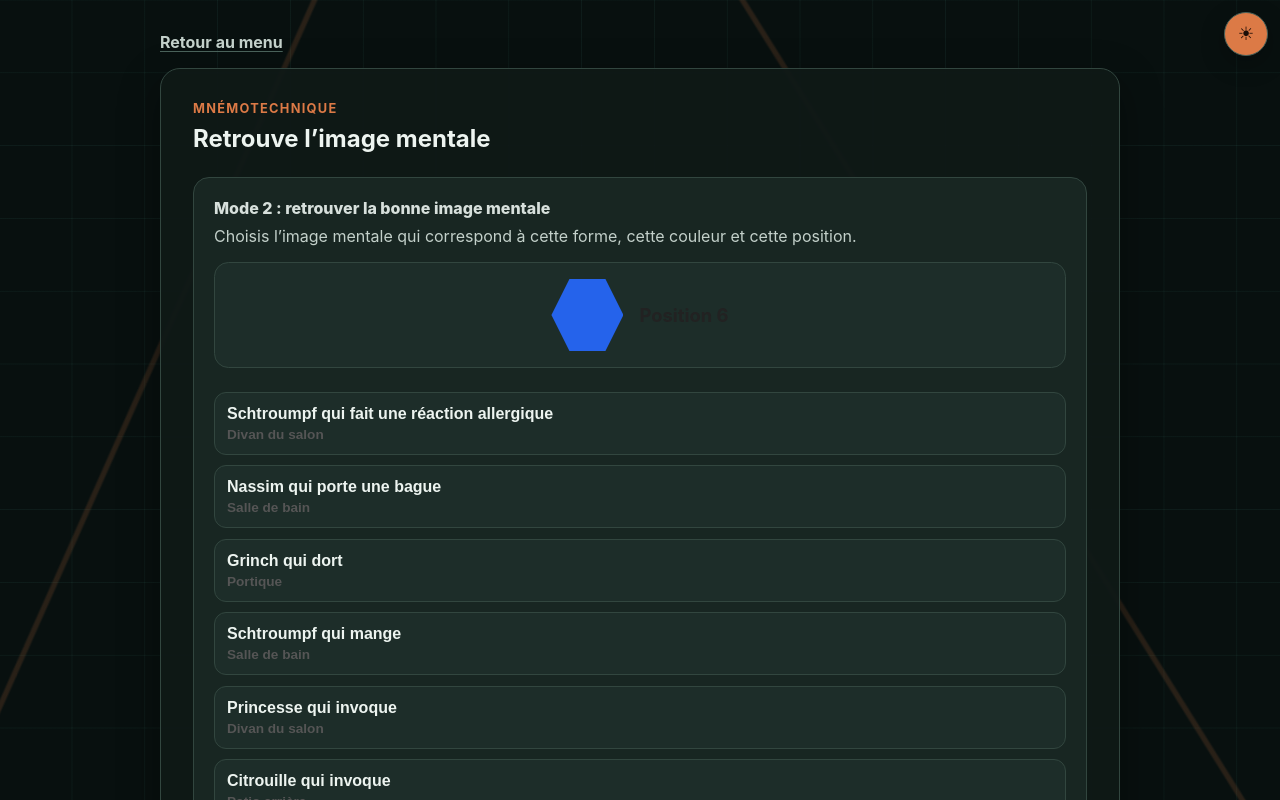
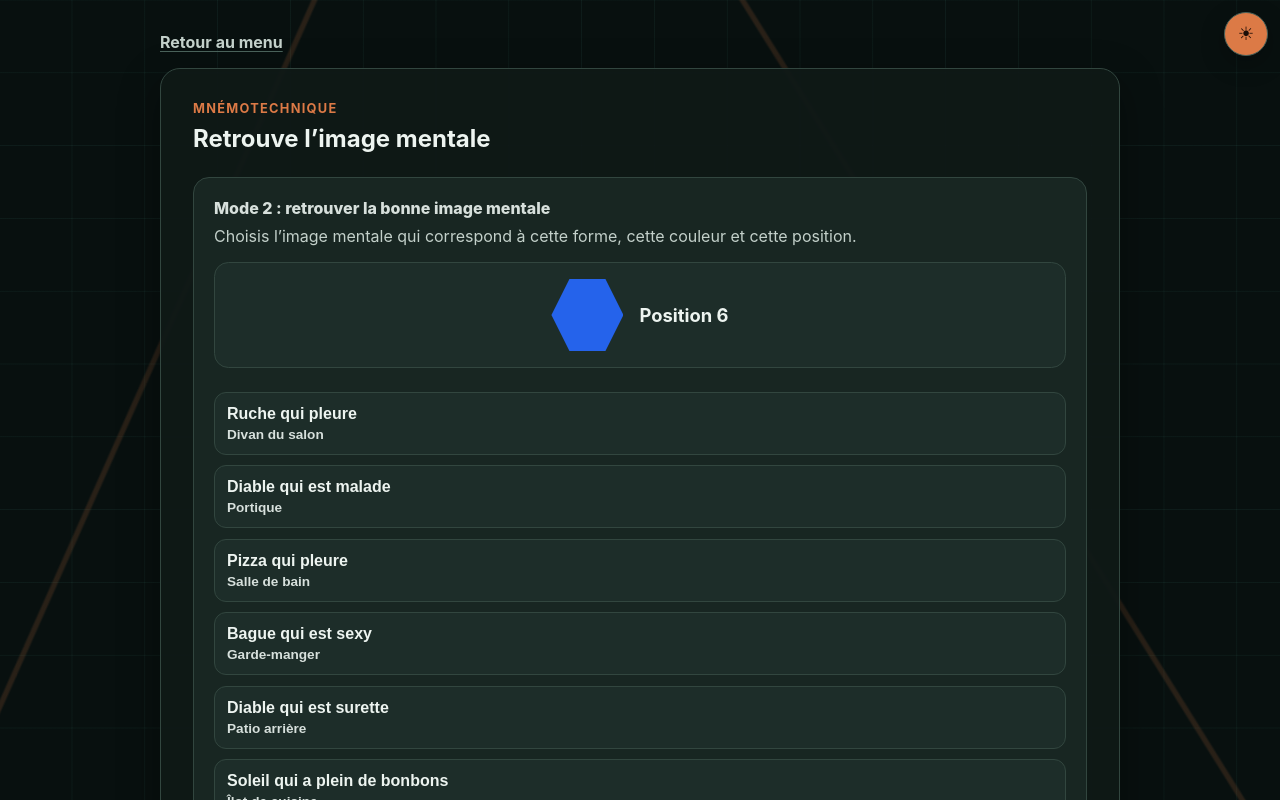
Before and after one commit to madmoune/epoque, an Angular app: page /mnemonic in a window 1280 px wide. Shown: the top 800 px of the page. Built offline with nearby package versions, Linux system fonts and the light colour scheme.

Commit message:
Fixes for mnemonics

```diff
--- a/src/app/puzzles/memory-grid/memory-grid.page.html
+++ b/src/app/puzzles/memory-grid/memory-grid.page.html
@@ -150,7 +150,6 @@
                                 <tr>
                                     <th>Couleur</th>
                                     <th>Objet</th>
-                                    <th>Qualité</th>
                                     <th>Action</th>
                                 </tr>
                             </thead>
@@ -160,7 +159,6 @@
                                 <tr>
                                     <td>{{ item.label }}</td>
                                     <td>{{ item.object }}</td>
-                                    <td>{{ item.quality }}</td>
                                     <td>{{ item.action }}</td>
                                 </tr>
                                 }
@@ -178,7 +176,6 @@
                                 <tr>
                                     <th>Forme</th>
                                     <th>Objet</th>
-                                    <th>Qualité</th>
                                     <th>Action</th>
                                 </tr>
                             </thead>
@@ -188,7 +185,6 @@
                                 <tr>
                                     <td>{{ item.label }}</td>
                                     <td>{{ item.object }}</td>
-                                    <td>{{ item.quality }}</td>
                                     <td>{{ item.action }}</td>
                                 </tr>
                                 }
--- a/src/app/puzzles/memory-grid/memory-grid.page.ts
+++ b/src/app/puzzles/memory-grid/memory-grid.page.ts
@@ -14,7 +14,6 @@ type GamePhase = 'memorize' | 'play';
 type MnemonicLegendItem = {
     label: string;
     object: string;
-    quality: string;
     action: string;
 };
 
@@ -39,50 +38,42 @@ export class MemoryGridPage {
         {
             label: 'Rouge',
             object: 'Pompier',
-            quality: 'Roti',
-            action: 'Brûler',
+            action: 'Qui est en feu',
         },
         {
             label: 'Jaune',
             object: 'Citron',
-            quality: 'Surette',
-            action: 'Grimacer de surette',
+            action: 'Qui est surette',
         },
         {
             label: 'Gris',
             object: 'Nassim',
-            quality: 'Riche',
-            action: 'Ramer avec un arc',
+            action: 'Qui rame avec un arc',
         },
         {
             label: 'Vert',
             object: 'Grinch',
-            quality: 'Malade',
-            action: 'Vomir',
+            action: 'Qui est malade',
         },
         {
             label: 'Bleu',
             object: 'Schtroumpf',
-            quality: 'Triste',
-            action: 'Pleurer',
+            action: 'Qui pleure',
         },
         {
             label: 'Orange',
             object: 'Citrouille',
-            quality: 'Déguisé',
-            action: 'Demander des bonbons',
+            action: 'Qui a plein de bonbons',
         },
         {
             label: 'Mauve',
-            object: 'Grosse douceur',
-            quality: 'Sexy',
-            action: 'Faire un câlin',
+            object: 'Grosse Douceur',
+            action: 'Qui est sexy',
         },
         {
             label: 'Rose',
-            object: 'Princesse',
-            quality: 'Fleuri',
-            action: 'Faire de la slackline',
+            object: 'Joseph',
+            action: 'Qui fait de la slackline',
         },
     ];
 
@@ -90,44 +81,37 @@ export class MemoryGridPage {
         {
             label: 'Cercle',
             object: 'Soleil',
-            quality: 'Chaud',
-            action: 'Orbiter',
+            action: 'Qui orbite',
         },
         {
             label: 'Triangle',
             object: 'Pizza',
-            quality: 'Gratiné',
-            action: 'Manger',
+            action: 'Qui est pepperoni-fromage',
         },
         {
             label: 'Rectangle',
-            object: 'Lit',
-            quality: 'Fatigué',
-            action: 'Dormir',
+            object: '-',
+            action: 'Qui dort dans un lit',
         },
         {
             label: 'Carré',
-            object: 'Cric Crac et Croc',
-            quality: 'Trempé de lait',
-            action: 'Danser',
+            object: 'Cric, Crac et Croc',
+            action: 'Qui mange des céréales',
         },
         {
             label: 'Losange',
-            object: 'Diamant',
-            quality: 'Brille',
-            action: 'Porter une bague',
+            object: 'Bague',
+            action: 'Qui porte une bague',
         },
         {
             label: 'Pentagone',
             object: 'Diable',
-            quality: 'Maléfique',
-            action: 'Invoquer',
+            action: 'Qui fait des incantations',
         },
         {
             label: 'Hexagone',
             object: 'Ruche',
-            quality: 'Bourdonne',
-            action: 'Faire une réaction allergique',
+            action: 'Qui a plein de miel',
         },
     ];
 
--- a/src/app/puzzles/mnemonic/mnemonic.page.scss
+++ b/src/app/puzzles/mnemonic/mnemonic.page.scss
@@ -75,11 +75,11 @@ h1 {
     gap: 0.25rem;
 
     strong {
-        color: #222;
+        color: var(--text, #222);
     }
 
     span {
-        color: #555;
+        color: var(--muted, #555);
         font-size: 0.95rem;
     }
 }
@@ -137,6 +137,23 @@ h1 {
     font-size: 1.1rem;
 }
 
+.visual-choice-button {
+    display: grid;
+    place-items: center;
+    min-height: 3.75rem;
+}
+
+.color-choice-dot {
+    display: block;
+    width: 2.35rem;
+    height: 2.35rem;
+    border-radius: 50%;
+    background: currentColor;
+    box-shadow:
+        inset 0 0 0 2px rgb(255 255 255 / 24%),
+        0 0.2rem 0.6rem rgb(0 0 0 / 18%);
+}
+
 .encode-options {
     display: grid;
     gap: 0.65rem;
@@ -164,8 +181,9 @@ h1 {
 }
 
 .option-position {
-    color: #555;
+    color: var(--muted-strong, #555);
     font-size: 0.85rem;
+    font-weight: 700;
 }
 
 .shape {
@@ -179,6 +197,17 @@ h1 {
     flex: 0 0 auto;
     width: 4.5rem;
     height: 4.5rem;
+}
+
+.choice-shape {
+    color: currentColor;
+    width: 2.7rem;
+    height: 2.7rem;
+}
+
+.shape-rectangle.choice-shape {
+    width: 3.5rem;
+    height: 2.2rem;
 }
 
 .shape-circle {
--- a/src/app/puzzles/mnemonic/mnemonic.service.ts
+++ b/src/app/puzzles/mnemonic/mnemonic.service.ts
@@ -19,23 +19,23 @@ export class MnemonicService {
             id: 'red',
             label: 'Rouge',
             object: 'Pompier',
-            quality: 'Roti',
-            action: 'Brûler',
-            conjugatedAction: 'brûle',
+            quality: 'En feu',
+            action: 'Être en feu',
+            conjugatedAction: 'est en feu',
         },
         {
             id: 'yellow',
             label: 'Jaune',
             object: 'Citron',
             quality: 'Surette',
-            action: 'Grimacer de surette',
-            conjugatedAction: 'grimace de surette',
+            action: 'Être surette',
+            conjugatedAction: 'est surette',
         },
         {
             id: 'gray',
             label: 'Gris',
             object: 'Nassim',
-            quality: 'Riche',
+            quality: '-',
             action: 'Ramer avec un arc',
             conjugatedAction: 'rame avec un arc',
         },
@@ -44,14 +44,14 @@ export class MnemonicService {
             label: 'Vert',
             object: 'Grinch',
             quality: 'Malade',
-            action: 'Vomir',
-            conjugatedAction: 'vomit',
+            action: 'Être malade',
+            conjugatedAction: 'est malade',
         },
         {
             id: 'blue',
             label: 'Bleu',
             object: 'Schtroumpf',
-            quality: 'Triste',
+            quality: '-',
             action: 'Pleurer',
             conjugatedAction: 'pleure',
         },
@@ -59,23 +59,23 @@ export class MnemonicService {
             id: 'orange',
             label: 'Orange',
             object: 'Citrouille',
-            quality: 'Déguisé',
-            action: 'Demander des bonbons',
-            conjugatedAction: 'demande des bonbons',
+            quality: 'Plein de bonbons',
+            action: 'Avoir plein de bonbons',
+            conjugatedAction: 'a plein de bonbons',
         },
         {
             id: 'purple',
             label: 'Mauve',
-            object: 'Grosse douceur',
+            object: 'Grosse Douceur',
             quality: 'Sexy',
-            action: 'Faire un câlin',
-            conjugatedAction: 'fait un câlin',
+            action: 'Être sexy',
+            conjugatedAction: 'est sexy',
         },
         {
             id: 'pink',
             label: 'Rose',
-            object: 'Princesse',
-            quality: 'Fleuri',
+            object: 'Joseph',
+            quality: '-',
             action: 'Faire de la slackline',
             conjugatedAction: 'fait de la slackline',
         },
@@ -86,7 +86,7 @@ export class MnemonicService {
             id: 'circle',
             label: 'Cercle',
             object: 'Soleil',
-            quality: 'Chaud',
+            quality: '-',
             action: 'Orbiter',
             conjugatedAction: 'orbite',
         },
@@ -94,31 +94,31 @@ export class MnemonicService {
             id: 'triangle',
             label: 'Triangle',
             object: 'Pizza',
-            quality: 'Gratiné',
-            action: 'Manger',
-            conjugatedAction: 'mange',
+            quality: '-',
+            action: 'Être pepperoni-fromage',
+            conjugatedAction: 'est pepperoni-fromage',
         },
         {
             id: 'rectangle',
             label: 'Rectangle',
-            object: 'Lit',
-            quality: 'Fatigué',
-            action: 'Dormir',
-            conjugatedAction: 'dort',
+            object: '-',
+            quality: '-',
+            action: 'Dormir dans un lit',
+            conjugatedAction: 'dort dans un lit',
         },
         {
             id: 'square',
             label: 'Carré',
-            object: 'Cric Crac et Croc',
-            quality: 'Trempé de lait',
-            action: 'Danser',
-            conjugatedAction: 'danse',
+            object: 'Cric, Crac et Croc',
+            quality: '-',
+            action: 'Manger des céréales',
+            conjugatedAction: 'mange des céréales',
         },
         {
             id: 'losange',
             label: 'Losange',
-            object: 'Diamant',
-            quality: 'Brille',
+            object: 'Bague',
+            quality: '-',
             action: 'Porter une bague',
             conjugatedAction: 'porte une bague',
         },
@@ -126,17 +126,17 @@ export class MnemonicService {
             id: 'pentagon',
             label: 'Pentagone',
             object: 'Diable',
-            quality: 'Maléfique',
-            action: 'Invoquer',
-            conjugatedAction: 'invoque',
+            quality: '-',
+            action: 'Faire des incantations',
+            conjugatedAction: 'fait des incantations',
         },
         {
             id: 'hexagon',
             label: 'Hexagone',
             object: 'Ruche',
-            quality: 'Bourdonne',
-            action: 'Faire une réaction allergique',
-            conjugatedAction: 'fait une réaction allergique',
+            quality: 'Plein de miel',
+            action: 'Avoir plein de miel',
+            conjugatedAction: 'a plein de miel',
         },
     ];
 
@@ -205,9 +205,8 @@ export class MnemonicService {
         const color = this.getRandomItem(this.colors);
         const shape = this.getRandomItem(this.shapes);
         const location = this.getRandomItem(this.memoryPalaceLocations);
-        const objectSource = this.getRandomMnemonicType();
-        const descriptorSource = this.getOppositeMnemonicType(objectSource);
-        const descriptorType = this.getRandomDescriptorType();
+        const { objectSource, descriptorSource, descriptorType } =
+            this.createMnemonicSelection(color, shape);
 
         const objectEntry = objectSource === 'color' ? color : shape;
         const descriptorEntry = descriptorSource === 'color' ? color : shape;
@@ -233,9 +232,8 @@ export class MnemonicService {
         const color = this.getRandomItem(this.colors);
         const shape = this.getRandomItem(this.shapes);
         const location = this.getRandomItem(this.memoryPalaceLocations);
-        const objectSource = this.getRandomMnemonicType();
-        const descriptorSource = this.getOppositeMnemonicType(objectSource);
-        const descriptorType = this.getRandomDescriptorType();
+        const { objectSource, descriptorSource, descriptorType } =
+            this.createMnemonicSelection(color, shape);
 
         const answerOption = this.createEncodeOption(
             color,
@@ -254,13 +252,26 @@ export class MnemonicService {
             const optionShape = this.getRandomItem(this.shapes);
             const optionLocation = this.getRandomItem(this.memoryPalaceLocations);
 
+            const optionSelections = this.createMnemonicSelectionOptions(
+                optionColor,
+                optionShape,
+                objectSource,
+                descriptorType,
+            );
+
+            if (optionSelections.length === 0) {
+                continue;
+            }
+
+            const optionSelection = this.getRandomItem(optionSelections);
+
             const option = this.createEncodeOption(
                 optionColor,
                 optionShape,
                 optionLocation.position,
-                objectSource,
-                descriptorSource,
-                descriptorType,
+                optionSelection.objectSource,
+                optionSelection.descriptorSource,
+                optionSelection.descriptorType,
                 false,
             );
 
@@ -329,6 +340,85 @@ export class MnemonicService {
         };
     }
 
+    private createMnemonicSelection(
+        color: MnemonicEntry,
+        shape: MnemonicEntry,
+        preferredObjectSource?: MnemonicType,
+        preferredDescriptorType?: MnemonicDescriptorType,
+    ): Pick<
+        MnemonicPuzzle,
+        'objectSource' | 'descriptorSource' | 'descriptorType'
+    > {
+        const options = this.createMnemonicSelectionOptions(
+            color,
+            shape,
+            preferredObjectSource,
+            preferredDescriptorType,
+        );
+
+        if (options.length > 0) {
+            return this.getRandomItem(options);
+        }
+
+        return this.getRandomItem(this.createMnemonicSelectionOptions(color, shape));
+    }
+
+    private createMnemonicSelectionOptions(
+        color: MnemonicEntry,
+        shape: MnemonicEntry,
+        preferredObjectSource?: MnemonicType,
+        preferredDescriptorType?: MnemonicDescriptorType,
+    ): Pick<
+        MnemonicPuzzle,
+        'objectSource' | 'descriptorSource' | 'descriptorType'
+    >[] {
+        const sources: MnemonicType[] = ['color', 'shape'];
+        const descriptorTypes: MnemonicDescriptorType[] = ['quality', 'action'];
+        const options: Pick<
+            MnemonicPuzzle,
+            'objectSource' | 'descriptorSource' | 'descriptorType'
+        >[] = [];
+
+        for (const objectSource of sources) {
+            if (preferredObjectSource && objectSource !== preferredObjectSource) {
+                continue;
+            }
+
+            const objectEntry = objectSource === 'color' ? color : shape;
+
+            if (!this.hasMnemonicValue(objectEntry.object)) {
+                continue;
+            }
+
+            const descriptorSource = this.getOppositeMnemonicType(objectSource);
+            const descriptorEntry = descriptorSource === 'color' ? color : shape;
+
+            for (const descriptorType of descriptorTypes) {
+                if (
+                    preferredDescriptorType &&
+                    descriptorType !== preferredDescriptorType
+                ) {
+                    continue;
+                }
+
+                const descriptor =
+                    descriptorType === 'quality'
+                        ? descriptorEntry.quality
+                        : descriptorEntry.action;
+
+                if (this.hasMnemonicValue(descriptor)) {
+                    options.push({
+                        objectSource,
+                        descriptorSource,
+                        descriptorType,
+                    });
+                }
+            }
+        }
+
+        return options;
+    }
+
     private createSentence(
         objectEntry: MnemonicEntry,
         descriptorEntry: MnemonicEntry,
@@ -368,16 +458,12 @@ export class MnemonicService {
         return value.charAt(0).toLocaleLowerCase('fr-CA') + value.slice(1);
     }
 
-    private getRandomMnemonicType(): MnemonicType {
-        return Math.random() < 0.5 ? 'color' : 'shape';
-    }
-
     private getOppositeMnemonicType(type: MnemonicType): MnemonicType {
         return type === 'color' ? 'shape' : 'color';
     }
 
-    private getRandomDescriptorType(): MnemonicDescriptorType {
-        return Math.random() < 0.5 ? 'quality' : 'action';
+    private hasMnemonicValue(value: string): boolean {
+        return value.trim() !== '-';
     }
 
     private getEntryById(entries: MnemonicEntry[], id: string): MnemonicEntry {
```
Also changed, not shown: src/app/puzzles/mnemonic/mnemonic.page.html (+8 -6 lines), src/styles.scss (+9 -0 lines).
